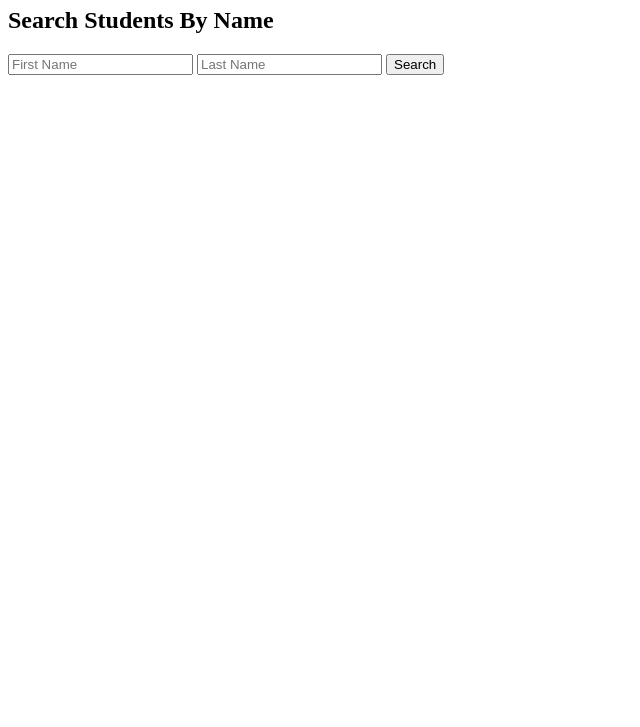
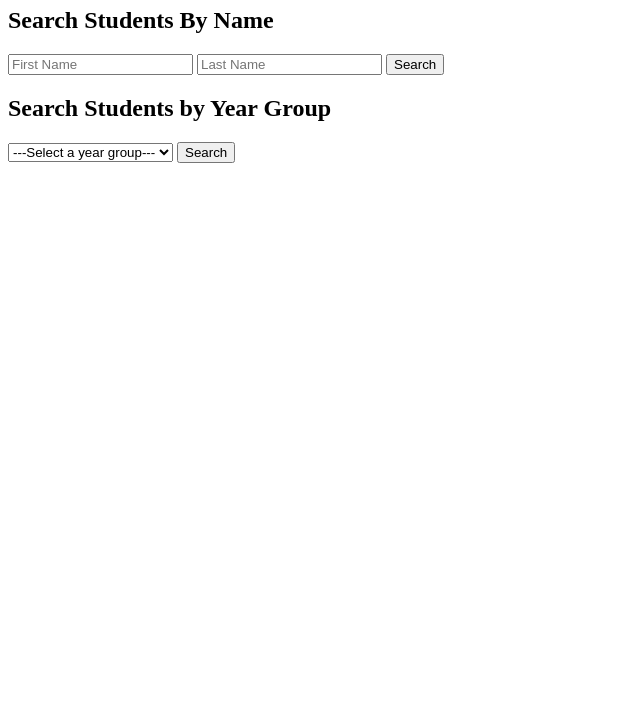
Before and after one commit to b7rch4/CBUK, a plain HTML site: page task/index.html in a window 1280 px wide. Shown: the part 73-800 px from the top of the page, without its empty margins (0-640 px from the left). Drawn offline with Linux system fonts and the light colour scheme.

Commit message:
Added HTML elements for the second user story

```diff
--- a/task/index.html
+++ b/task/index.html
@@ -16,6 +16,21 @@
         <button id="nameButton">Search</button>
         <div id="nameResults"></div>
     </div>
+    <div>
+        <h2>Search Students by Year Group</h2>
+        <select name="yearGroup" id="yearGroup">
+            <option value="Select">---Select a year group---</option>
+            <option value="7">Year 7</option>
+            <option value="8">Year 8</option>
+            <option value="9">Year 9</option>
+            <option value="10">Year 10</option>
+            <option value="11">Year 11</option>
+            <option value="12">Lower Sixth</option>
+            <option value="13">Upper Sixth</option>
+        </select>
+        <button id="yearButton">Search</button>
+        <div id="yearResults"></div>
+    </div>
     <script type="text/javascript" src="app.js"></script>
 </body>
 </html>
```
